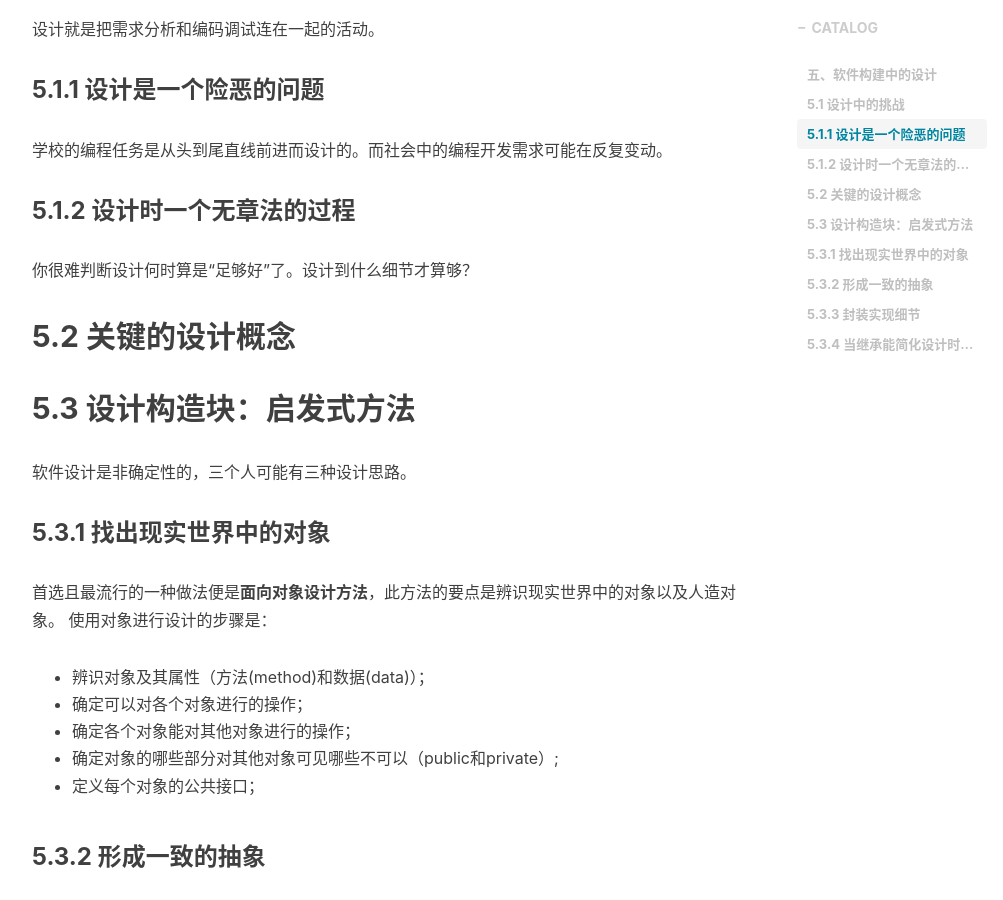
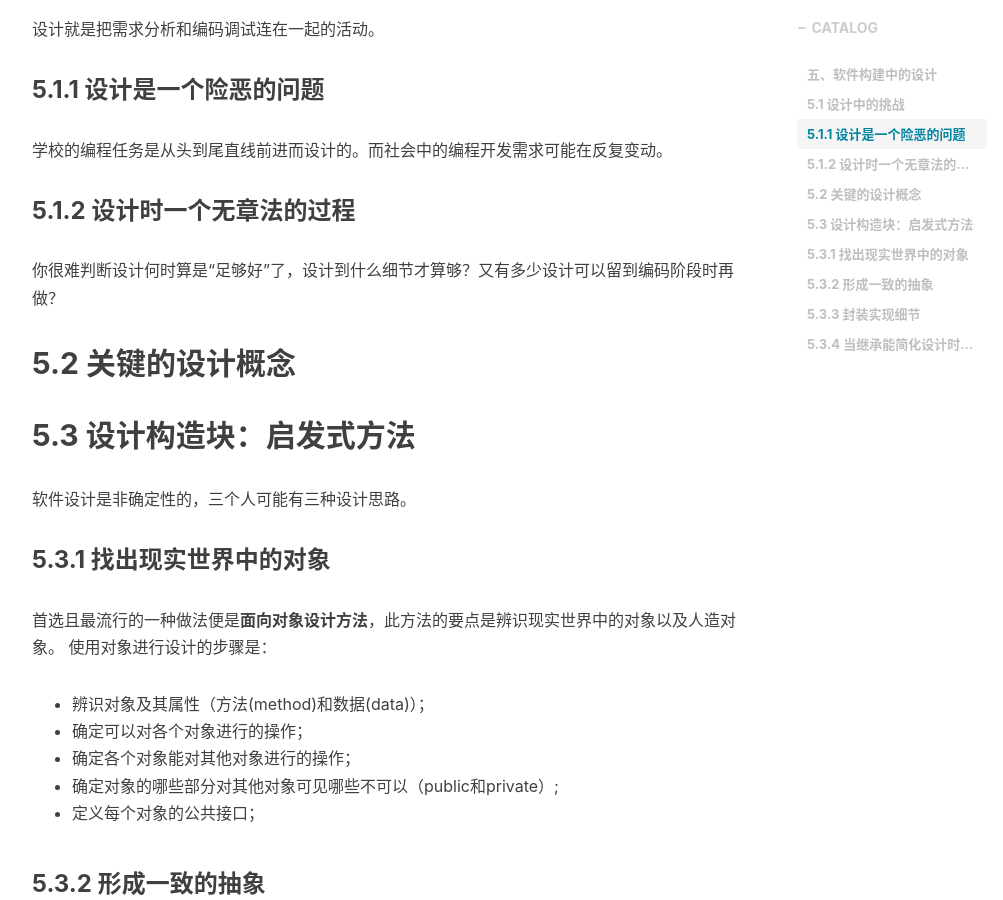
Before and after one commit to shihai1991/shihai1991.github.io, a Jekyll site: the page built from _posts/2022-05-28-代码大全2.md, in a window 1280 px wide and 900 px high, scrolled down 643 px. Shown: the whole window, without its empty margins (233-1236 px from the left). Built offline with Jekyll 4.4.1, drawn with Linux system fonts in a browser that asks for light colours; nearby versions of some CDN libraries; comment, search, counter and statistics services are not loaded.

Commit message:
Update 2022-05-28-代码大全2.md

```diff
--- a/_posts/2022-05-28-代码大全2.md
+++ b/_posts/2022-05-28-代码大全2.md
@@ -16,7 +16,7 @@ time: '2022.06.01 15:52:00'
 学校的编程任务是从头到尾直线前进而设计的。而社会中的编程开发需求可能在反复变动。
 
 ### 5.1.2 设计时一个无章法的过程
-你很难判断设计何时算是“足够好”了。设计到什么细节才算够？
+你很难判断设计何时算是“足够好”了，设计到什么细节才算够？又有多少设计可以留到编码阶段时再做？
 
 ## 5.2 关键的设计概念
 
```
